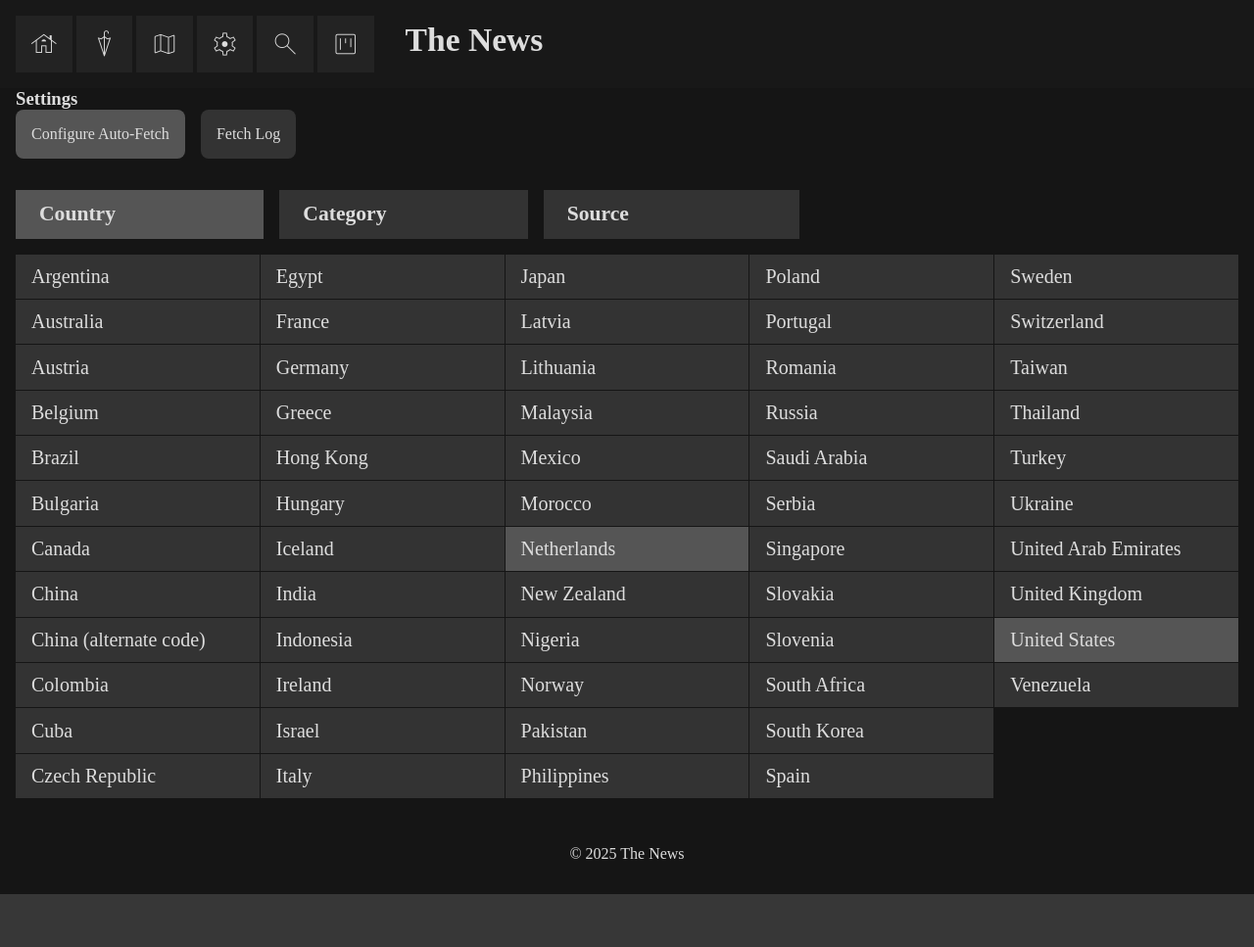
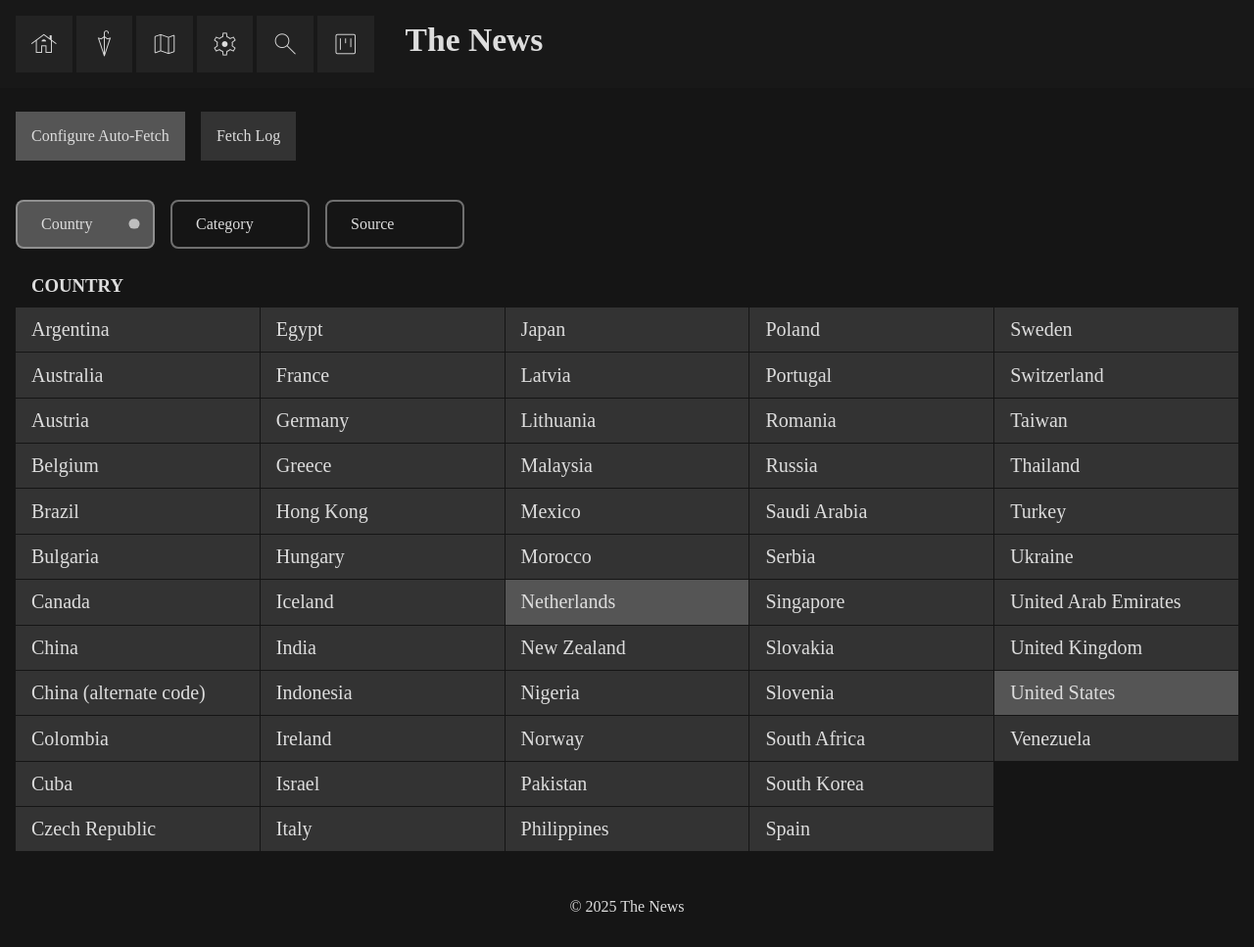
Before and after one commit to Querp/News, a Django app: page /settings/ in a window 1280 px wide. Shown: the whole page at 98% size. Before the commit the page ends 913 px from the top, so only its background shows below. Run offline with Django 5.2, Linux system fonts and the light colour scheme; data comes from the database, SQL or seed files in the repository; data that the repository does not hold is empty; some web fonts are replaced.

Commit message:
sdff4e g

```diff
--- a/main/static/main/css/settings/settings.css
+++ b/main/static/main/css/settings/settings.css
@@ -1,15 +1,23 @@
+/* ---- HEADER ----- */
 .settings-header {
-    margin-bottom: 2rem;
+    margin-block: 1.5rem 2.5rem;
+
+    h3 {
+        padding: 0.7rem 1rem;
+        font-size: 1.5rem;
+        letter-spacing: 0.15rem;
+        text-transform: uppercase;
+        color: #aaa;
+    }
 
     .settings-nav {
-        display: grid;
+        display: flex;
         gap: 1rem;
-        grid-template-columns: auto 1fr;
 
         button {
             background: #333;
             padding: 1rem;
-            width: fit-content;
+            border-radius: 0;
 
             &.show {
                 background: #555;
@@ -18,42 +26,51 @@
     }
 }
 
+/* ---- MAIN ---- */
 .settings-main {
-    display: grid;
-    grid-template-columns: 2fr 1fr;
+    display: flex;
+    flex-wrap: wrap;
+    grid-template-columns: auto 1fr;
+    grid-template-columns: repeat(auto-fit, minmax(3rem, 1fr));
     gap: 1rem;
     margin-bottom: 1rem;
-    max-width: 800px;
 
     .top-level-radio {
         display: none;
     }
 
     >label {
-        background: #333;
         padding: 0 1.5rem;
         height: 50px;
         align-content: center;
-        font-size: min(calc(0.75rem + 0.75vw), 1.5rem);
-        font-weight: 600;
+        font-size: 1rem;
+        font-weight: 400;
         user-select: none;
+        border-radius: 0.5rem;
+
+        &.source-label {
+            border: 2px solid rgba(202, 202, 202, 0.5);
+            min-width: calc(150px - 0.5rem);
+        }
 
         >.title {
             transition: 0.5s ease;
         }
-
     }
 
     .country-and-category-label {
         position: relative;
         padding: 0;
         background: none;
+        min-width: 300px;
+
 
         >.title {
-            background: #333;
             padding: 0 1.5rem;
             height: 100%;
             align-content: center;
+            border-radius: 0.5rem;
+            border: 2px solid rgba(202, 202, 202, 0.5);
         }
 
         >.body {
@@ -67,7 +84,6 @@
 
             >* {
                 align-content: center;
-                background: #333;
             }
         }
     }
@@ -81,34 +97,29 @@
             display: grid;
         }
     }
-
-    &:has(>input:checked:not(#country-and-category))>input:checked+label {
-        background: #555;
-    }
 }
 
-
-
-
+/* ---- MAIN TOGGLE ---- */
 .settings-main .country-and-category-label .body .toggle {
     input {
         display: none;
     }
 
     label {
-        /* background: lime; */
         width: 100%;
         height: 100%;
         display: block;
         padding: 0 1.5rem;
         align-content: center;
-    }
+        border-radius: 0.5rem;
+        overflow: hidden;
+        border: 2px solid rgba(202, 202, 202, 0.5);
 
-    &:has(input:checked) label {
-        background: #555;
     }
 }
 
+
+/* ---- SELECTORS ---- */
 .setting-selectors {
     .selector {
         display: none;
@@ -128,15 +139,49 @@
             display: block;
             user-select: none;
         }
+
+        .title {
+            column-span: all;
+            padding: 0.7rem 1rem;
+            font-weight: 600;
+            font-size: 1.17rem;
+            text-transform: uppercase;
+        }
     }
 }
 
+/* ---- CONDITIONS ---- */
+
+/* Highlight selected fetch-group - simulate checkbox */
+.settings-main:has(>input:checked:not(#country-and-category))>input:checked+label,
+.settings-main .country-and-category-label .body .toggle:has(input:checked) label {
+    background: #555;
+    position: relative;
+
+    &::after {
+        content: '';
+        position: absolute;
+        inset: 50% 15px 0 auto;
+        background: hsla(0, 0%, 75%, 1);
+        transform: translateY(-50%);
+        box-shadow: 0 0 0px 1.5px hsla(0, 0%, 75%, 1);
+        width: 3px;
+        height: 3px;
+        aspect-ratio: 1;
+        display: inline-block;
+        border-radius: 99rem;
+        margin-left: 0.75rem;
+        padding: 0.3rem 0.3rem 0 0;
+        /* transform: translateY(-0.07rem); */
+    }
+}
+
+/* highlight selected values */
 .setting-selectors .selector:has(.country-input:checked) .country-input:checked+label,
 .setting-selectors .selector:has(.category-input:checked) .category-input:checked+label,
 .setting-selectors .selector:has(.source-input:checked) .source-input:checked+label {
     background: #555;
 }
-
 
 /* open target */
 body:has(#country-toggle:checked) .country-selector,
--- a/main/static/main/css/style.css
+++ b/main/static/main/css/style.css
@@ -29,7 +29,6 @@ button {
     color: inherit;
     border: none;
     font-family: inherit;
-    background: auto;
     font-size: inherit;
     border-radius: 0.5rem;
 
--- a/main/templates/main/base.html
+++ b/main/templates/main/base.html
@@ -5,9 +5,9 @@
     <meta charset="UTF-8" />
     <meta name="viewport" content="width=device-width, initial-scale=1">
     <title>
-      {% block title %}
-        The News
-      {% endblock %}
+    {% block title %}
+      The News
+    {% endblock %}
     </title>
     <link href="https://fonts.googleapis.com/css2?family=SUSE:ital,wght@0,100..900;1,100..900&display=swap" rel="stylesheet" />
     {% comment %} <link href="https://fonts.googleapis.com/css2?family=Material+Symbols+Outlined" rel="stylesheet" /> {% endcomment %}
@@ -73,14 +73,17 @@
     </nav>
 
     <main>
-      {% block content %}
+    {% block content %}
 
-      {% endblock %}
+    {% endblock %}
     </main>
 
     <footer>
       <p>© 2025 The News</p>
     </footer>
-    <script src="{% static 'main/save_article.js' %}"></script>
+
+    {% block scripts %}
+
+    {% endblock %}
   </body>
 </html>
--- a/main/templates/main/fetched_articles.html
+++ b/main/templates/main/fetched_articles.html
@@ -42,3 +42,8 @@
   {% endfor %}
 </div>
 {% endblock %}
+
+
+{% block scripts %}
+  <script src="{% static 'main/js/save_article.js' %}" defer></script>
+{% endblock %}
--- a/main/templates/main/settings.html
+++ b/main/templates/main/settings.html
@@ -8,7 +8,7 @@
 
 {% block content %}
 <div class="settings-header">
-    <h3>Settings</h3>
+    {% comment %} <h3>Settings</h3> {% endcomment %}
     <nav class="settings-nav">
         <button class="show">Configure Auto-Fetch</button>
         <button>Fetch Log</button>
@@ -34,31 +34,39 @@
     </label>
 
     <input class="top-level-radio" id="source" type="radio" name="top-level-radio">
-    <label for="source">Source</label>
+    <label class="source-label" for="source">Source</label>
 </div>
 
-<div class="setting-selectors">
-    <div class="country-selector selector">
+<div class="setting-selectors" id="setting-selectors">
+    <div class="country-selector selector" id="country-selector">
+        <div class="title">Country</div>
         {% for code, label in countries %}
-            <input id="{{ code }}" class="country-input" type="checkbox" data-value="{{ code }}"
+            <input id="{{ code }}" class="country-input" type="checkbox" data-type="countries" data-value="{{ code }}"
             {% if code in selected_countries %}checked{% endif %}>
             <label for="{{ code }}" class="country-label" data-value="{{ code }}">{{ label }}</label>
         {% endfor %}
     </div>
-    <div class="category-selector selector">
+    <div class="category-selector selector" id="category-selector">
+        <div class="title">Category</div>
         {% for category in categories %}
-            <input id="{{ category }}" class="category-input" type="checkbox" data-value="{{ code }}"
+            <input id="{{ category }}" class="category-input" type="checkbox" data-type="categories" data-value="{{ category }}"
             {% if category in selected_categories %}checked{% endif %}>
             <label for="{{ category }}" class="category-label" data-value="{{ category }}">{{ category }}</label>
         {% endfor %}
     </div>
-    <div class="source-selector selector">
+    <div class="source-selector selector" id="source-selector">
+        <div class="title">Source</div>
         {% for source in sources %}
-            <input id="{{ source.api_id }}" class="source-input" type="checkbox" data-value=""
-            {% if source.name in selected_sources %}checked{% endif %}>
+            <input id="{{ source.api_id }}" class="source-input" type="checkbox" data-type="sources" data-value="{{ source.api_id }}"
+            {% if source.api_id in selected_sources %}checked{% endif %}>
             <label for="{{ source.api_id }}" class="source-label" data-value="{{ source.api_id }}">{{ source.name }}</label>
         {% endfor %}
     </div>
 </div>
 
 {% endblock %}
+
+
+{% block scripts %}
+    <script src="{% static 'main/js/update_globalFetchPreferences.js' %}" defer></script>
+{% endblock %}
--- a/main/urls.py
+++ b/main/urls.py
@@ -7,7 +7,7 @@ from .views.articles import (
 from .views.sources import sources
 from .views.automation import fetch_and_save_headlines, extract_locations_view
 from .views.world_map import world_map_view
-from .views.settings import settings_view
+from .views.settings import settings_view, update_preferences
 
 urlpatterns = [
     path('', my_articles, name='my_articles'),
@@ -18,4 +18,5 @@ urlpatterns = [
     path("extract-locations/", extract_locations_view),
     path("world_map/", world_map_view, name='world_map'),
     path("settings/", settings_view, name='settings'),
+    path('update-preferences/', update_preferences, name='update_preferences'),
 ]
--- a/main/views/settings.py
+++ b/main/views/settings.py
@@ -1,10 +1,15 @@
 from django.shortcuts import render
-
+from django.http import JsonResponse
+from django.views.decorators.csrf import csrf_exempt
+from django.views.decorators.http import require_POST
+import json
 from ..models import Article, Source, GlobalFetchPreferences
 from ..services.newsapi import fetch_articles
 from ..utils.normalization import normalize_article
+from main.constants.newsapi import COUNTRY_LABELS, CATEGORIES
 
-from main.constants.newsapi import COUNTRY_LABELS, CATEGORIES
+
+
 
 
 def settings_view(request):
@@ -28,3 +33,42 @@ def settings_view(request):
         "selected_categories": prefs.categories,
         "selected_sources": prefs.sources,
     })
+
+
+@require_POST
+def update_preferences(request):
+    """
+    Expects JSON payload:
+    {
+        "type": "countries" | "categories" | "sources",
+        "value": "...",
+        "add": true|false
+    }
+    """
+    prefs, _ = GlobalFetchPreferences.objects.get_or_create(
+        id=1,
+        defaults={"countries": [], "categories": [], "sources": []},
+    )
+
+    try:
+        data = json.loads(request.body)
+        type_ = data.get("type")
+        value = data.get("value")
+        add = data.get("add")
+    except json.JSONDecodeError:
+        return JsonResponse({"error": "Invalid JSON"}, status=400)
+
+    if type_ not in ("countries", "categories", "sources") or not value:
+        return JsonResponse({"error": "Invalid type or value"}, status=400)
+
+    current_list = getattr(prefs, type_)
+
+    if add and value not in current_list:
+        current_list.append(value)
+    elif not add and value in current_list:
+        current_list.remove(value)
+
+    setattr(prefs, type_, current_list)
+    prefs.save()
+
+    return JsonResponse({"success": True, "type": type_, "value": value, "added": add})
```
Also changed, not shown: main/static/main/js/update_globalFetchPreferences.js (added, +44 -0 lines), main/static/main/js/save_article.js (renamed from main/static/main/save_article.js).
